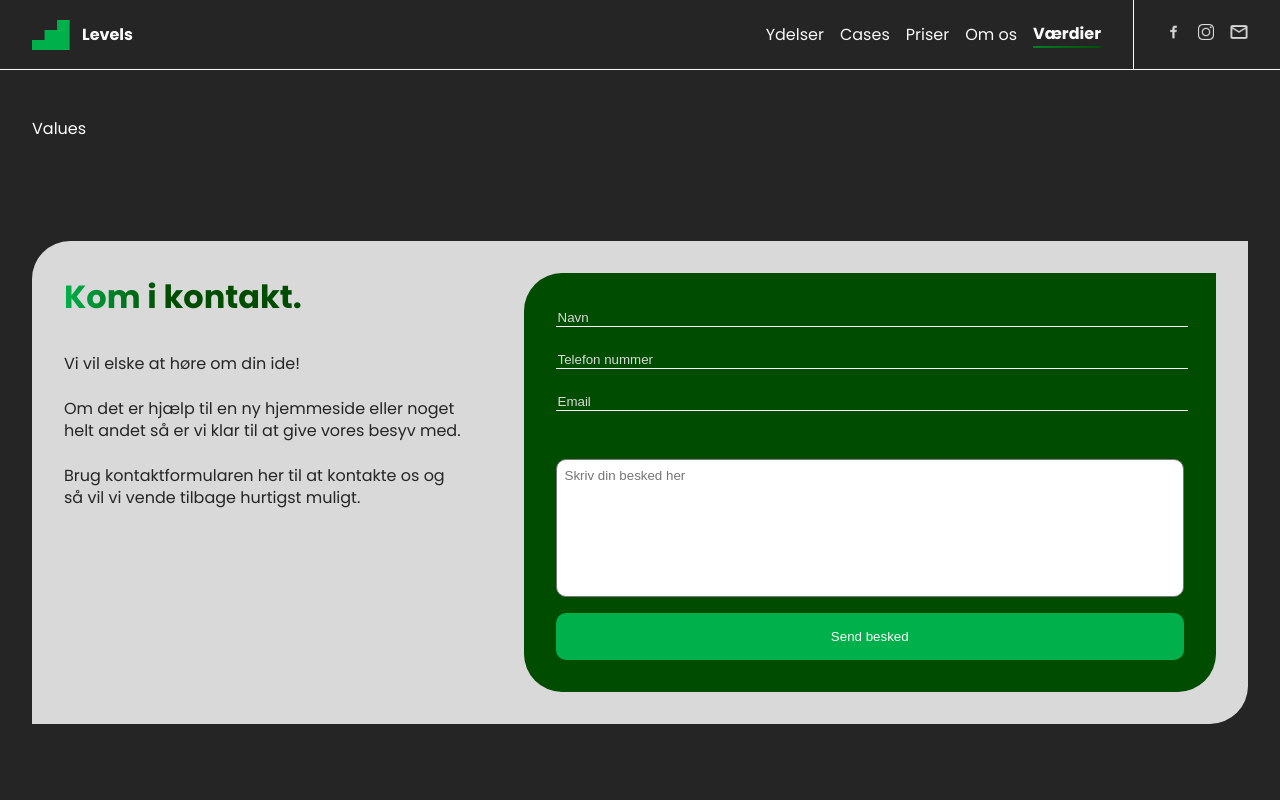
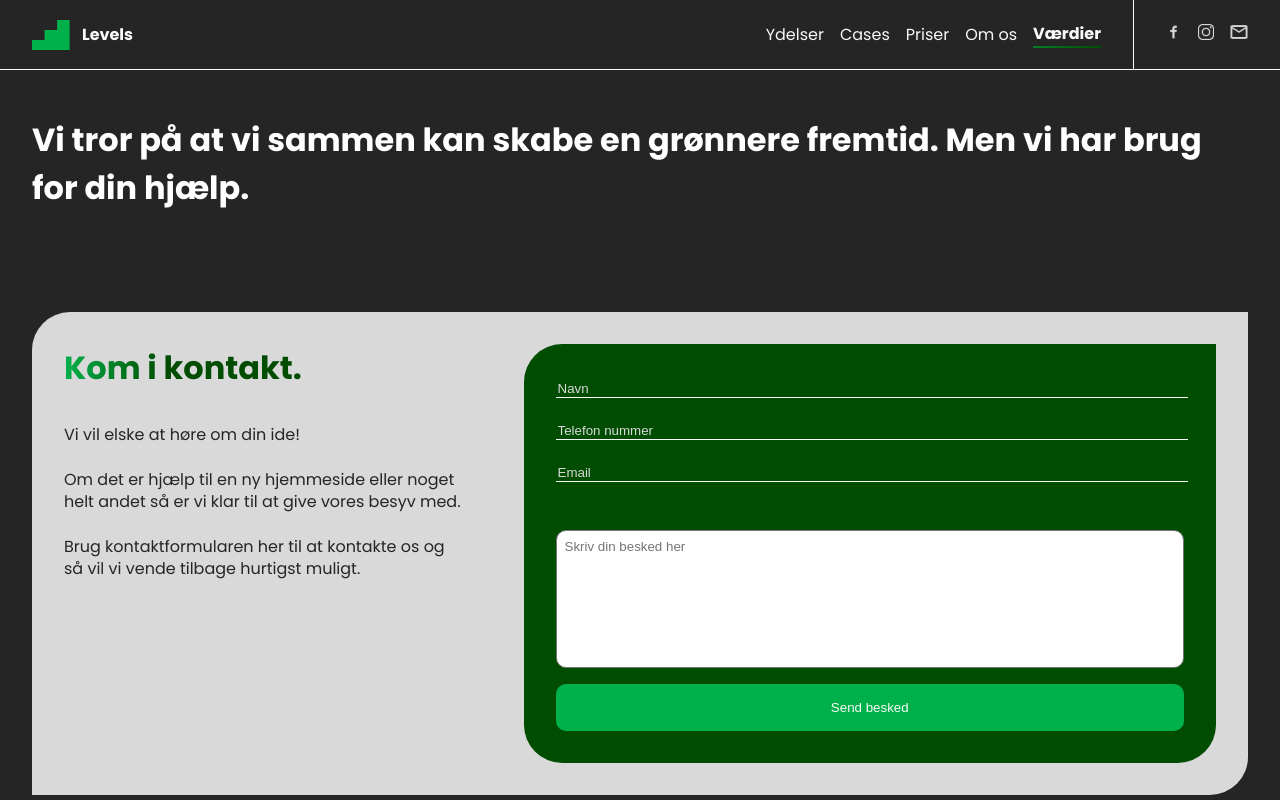
Before and after one commit to Steffen-Svenningsen/levels, a React (Create React App) app: page /levels/vaerdier in a window 1280 px wide. Shown: the top 800 px of the page. Built offline with nearby package versions, Linux system fonts and the light colour scheme.

Commit message:
Add text-component to hero-section

```diff
--- a/src/pages/Cases.js
+++ b/src/pages/Cases.js
@@ -1,7 +1,10 @@
 import React from 'react'
+import SubpageHeroText from '../components/SubpageHeroText'
 
 export default function Cases() {
   return (
-    <div className='page'>Cases</div>
+    <div className='page'>
+      <SubpageHeroText whiteText="Hos Levels er vi stolte " greyText="over at kunne vise vores arbejde for vores kunder frem."/>
+    </div>
   )
 }
--- a/src/pages/Values.js
+++ b/src/pages/Values.js
@@ -1,7 +1,10 @@
 import React from 'react'
+import SubpageHeroText from '../components/SubpageHeroText'
 
 export default function Values() {
   return (
-    <div className='page'>Values</div>
+    <div className='page'>
+      <SubpageHeroText whiteText="Vi tror på at vi sammen kan skabe en grønnere fremtid. " greyText="Men vi har brug for din hjælp."/>
+    </div>
   )
 }
```
